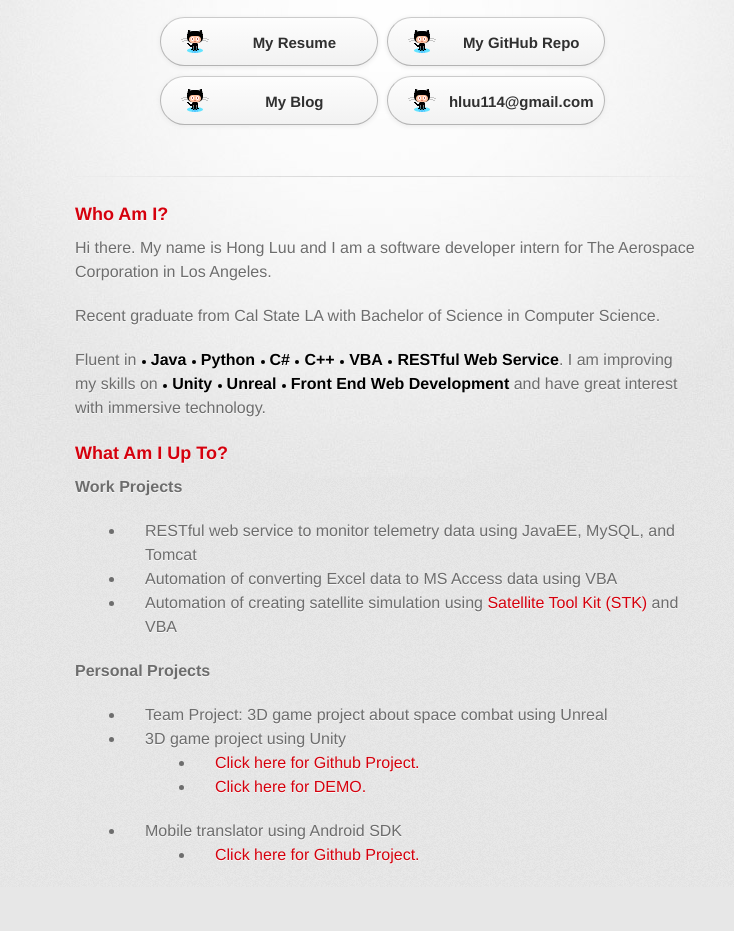
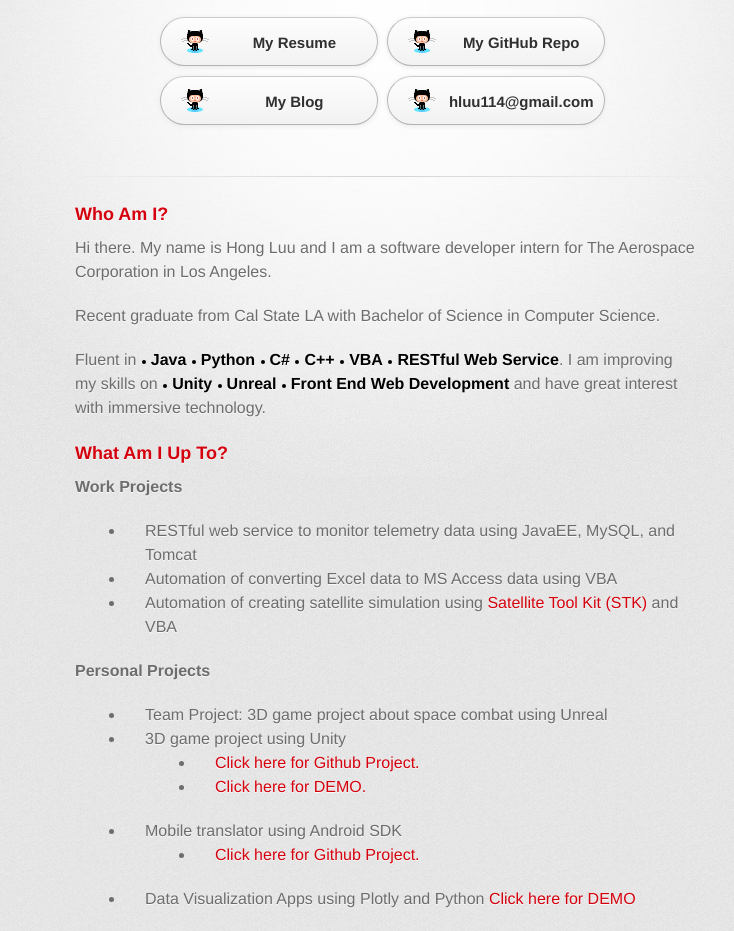
Before and after one commit to hal255/hal255.github.io, a plain HTML site: page index.html in a window 1280 px wide. Shown: the part 96-1027 px from the top of the page, without its empty margins (255-989 px from the left). Before the commit the page ends 983 px from the top, so only its background shows below. Drawn offline with Linux system fonts and the light colour scheme; a web font is replaced by a local one.

Commit message:
Added plotly project to list

```diff
--- a/index.html
+++ b/index.html
@@ -76,6 +76,7 @@
 							<li><a href="https://github.com/hal255/MyTranslator">Click here for Github Project.</a></li>
 						</ul>
 					</li>
+					<li>Data Visualization Apps using Plotly and Python <a href="https://hal255.github.io/python_projects/plotly_projects/src/temp-plot.html"> Click here for DEMO</a></li>
 				</ul>
 
       </div>
```
